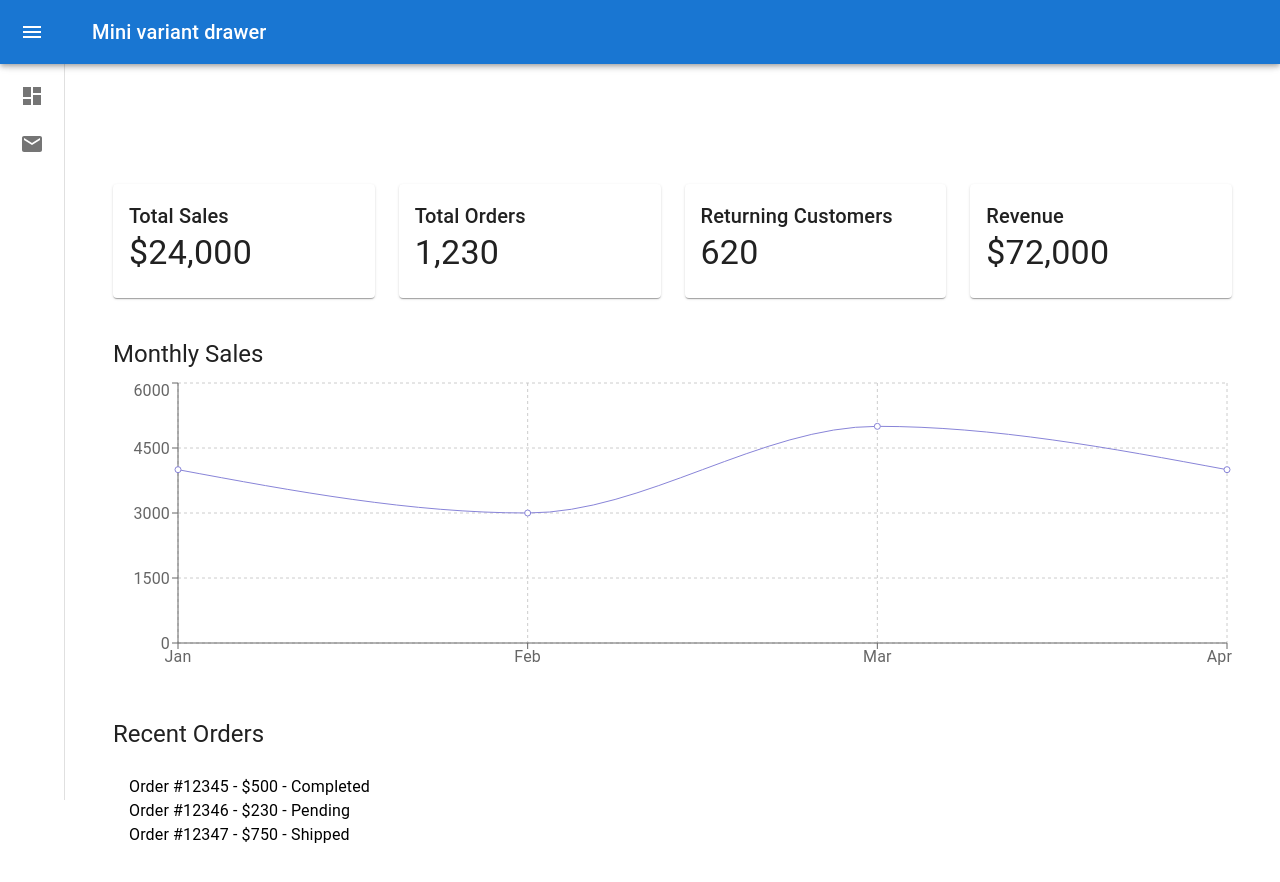
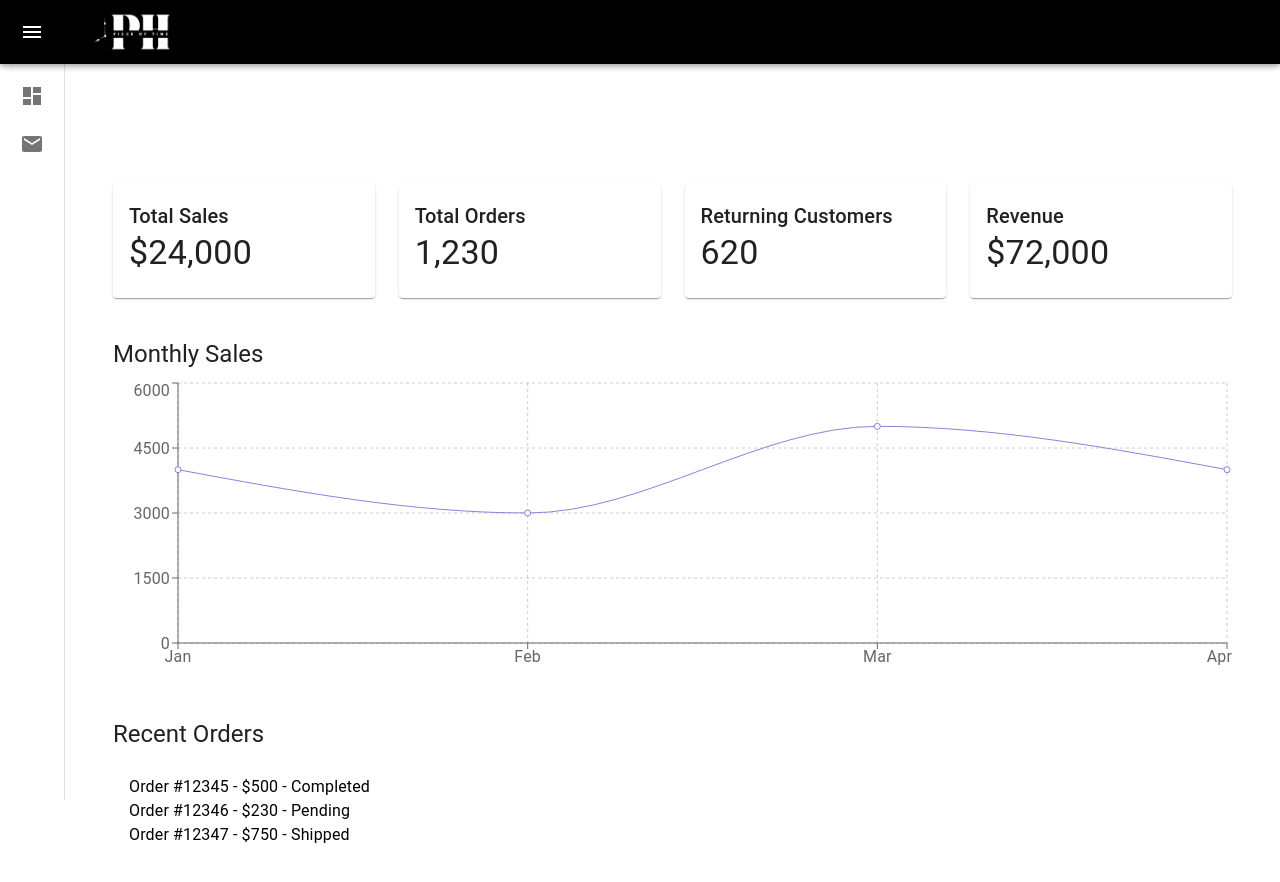
Before and after one commit to YamiiiN/PieceOfTimePH, a React (Create React App) app in the folder frontend/: page /dashboard in a window 1280 px wide. Shown: the top 882 px of the page. Built offline with nearby package versions, Linux system fonts and the light colour scheme.

Commit message:
Product Components

```diff
--- a/frontend/src/components/Products/Card.jsx
+++ b/frontend/src/components/Products/Card.jsx
@@ -59,7 +59,7 @@ export default function ProductCard({ product }) {
             transition: "color 0.3s ease",
           }}
         >
-         { product.name}
+         { product.name }
         </Typography>
       </CardContent>
     </Card>
--- a/frontend/src/components/Products/ProductListing.jsx
+++ b/frontend/src/components/Products/ProductListing.jsx
@@ -33,6 +33,7 @@ export default function ProductListing() {
 
 
 
+
     return (
         <MDBContainer className="my-5">
             <div className='d-flex gap-4 flex-wrap justify-content-center'>
--- a/frontend/src/screens/Admin/SideBar.jsx
+++ b/frontend/src/screens/Admin/SideBar.jsx
@@ -132,7 +132,7 @@ export default function Sidebar({ children }) {
     return (
         <Box sx={{ display: 'flex' }}>
             <CssBaseline />
-            <AppBar position="fixed" open={open}>
+            <AppBar position="fixed" open={open} sx={{ backgroundColor: "#000000" }}>
                 <Toolbar>
                     <IconButton
                         color="inherit"
@@ -148,9 +148,11 @@ export default function Sidebar({ children }) {
                     >
                         <MenuIcon />
                     </IconButton>
-                    <Typography variant="h6" noWrap component="div">
-                        Mini variant drawer
-                    </Typography>
+                    <img
+                        src="/piece logo.png"
+                        alt="Logo"
+                        style={{ height: '40px', marginRight: '1rem' }}
+                    />
                 </Toolbar>
             </AppBar>
             <Drawer variant="permanent" open={open}>
```
